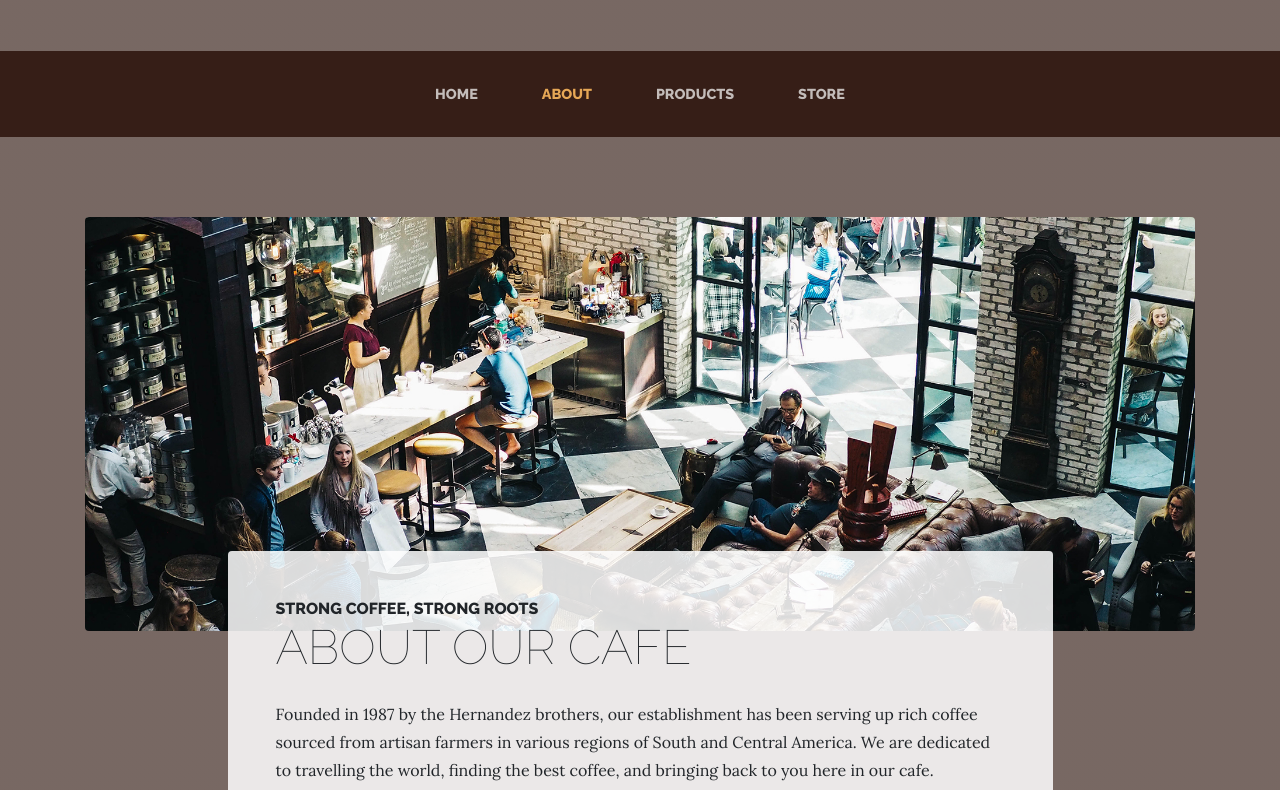
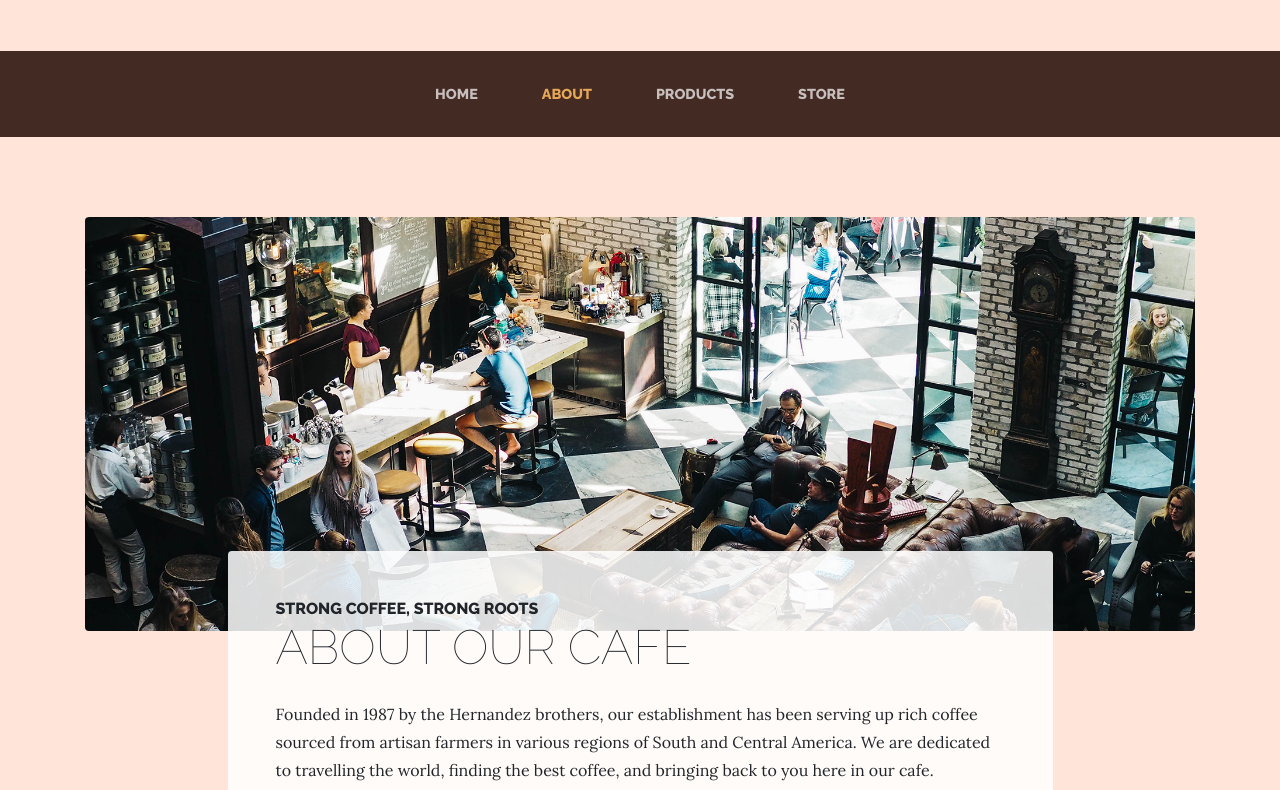
Before and after one commit to LucaTic-Ed13/MadLionsFront, a website: page about.html in a window 1280 px wide. Shown: the part 223-1013 px from the top of the page. Drawn offline with Linux system fonts and the light colour scheme.

Commit message:
Fix stylesheet links

```diff
--- a/about.html
+++ b/about.html
@@ -18,7 +18,7 @@
     <link href="https://fonts.googleapis.com/css?family=Lora:400,400i,700,700i" rel="stylesheet">
 
     <!-- Custom styles for this template -->
-    <link href="css/business-casual.min.css" rel="stylesheet">
+    <link rel="stylesheet" href="css/business-casual.css" rel="stylesheet">
 
   </head>
 
```
Also changed, not shown: products.html (+1 -1 lines), store.html (+1 -1 lines).
